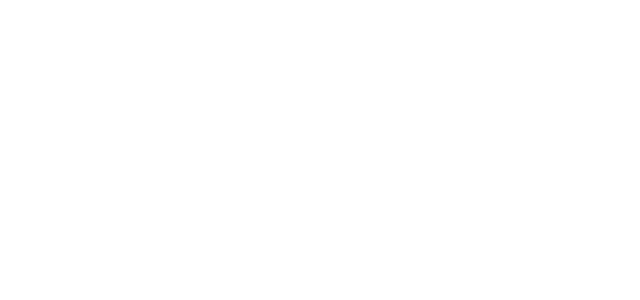
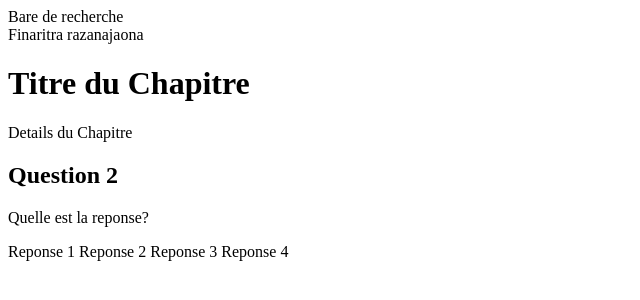
Before and after one commit to razanajaona/Test-Quizz, a plain HTML site: page index.html in a window 1280 px wide. Shown: the whole page, without its empty margins (0-640 px from the left). Drawn offline with Linux system fonts and the light colour scheme.

Commit message:
first structure

```diff
--- a/index.html
+++ b/index.html
@@ -4,9 +4,29 @@
     <meta charset="UTF-8">
     <meta http-equiv="X-UA-Compatible" content="IE=edge">
     <meta name="viewport" content="width=device-width, initial-scale=1.0">
-    <title>Quisz</title>
+    <title>Quizz</title>
 </head>
 <body>
-
+    <sidenav></sidenav>
+    <header>
+        <search>Bare de recherche</search>
+        <name>Finaritra razanajaona</name>
+        <figure></figure>
+        <i></i>
+    </header>
+    <main>
+        <h1>Titre du Chapitre</h1>
+        <p>Details du Chapitre</p>
+        <article>
+            <h2>Question 2</h2>
+            <p>Quelle est la reponse?</p>
+            <responses>
+                <response>Reponse 1</response>
+                <response>Reponse 2</response>
+                <response>Reponse 3</response>
+                <response>Reponse 4</response>
+            </responses>
+        </article>
+    </main>
 </body>
 </html>
```
